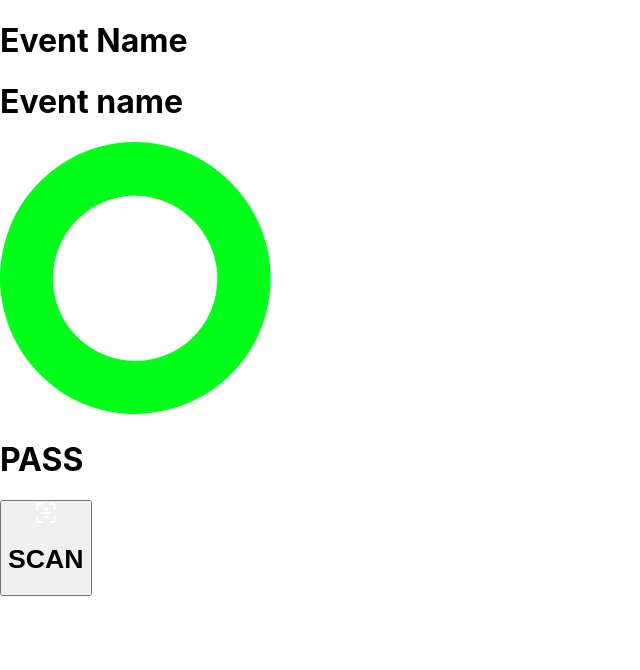
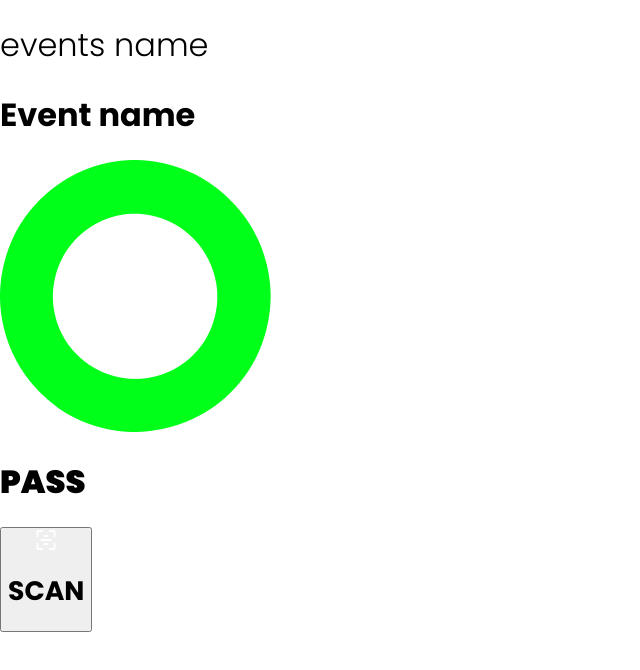
Before and after one commit to veronosmani/zone-club-tickets, a React (Create React App) app: page /valid in a window 1280 px wide. Shown: the top 670 px of the page, without its empty margins (0-640 px from the left). Built offline with nearby package versions, Linux system fonts and the light colour scheme.

Commit message:
modified:   src/TickerScanner/Invalid.jsx 	modified:   src/TickerScanner/Valid.jsx

```diff
--- a/src/TickerScanner/Invalid.jsx
+++ b/src/TickerScanner/Invalid.jsx
@@ -7,14 +7,14 @@ const Valid = () => {
     <div className="max-w-[400px] min-h-screen bg-black flex flex-col items-center mx-auto">
       <div className="relative mt-60">
         <img src={invalidCircle} alt="Valid Circle" className="w-full" />
-        <h1 className="absolute inset-0 flex text-[40px] items-center justify-center text-white font-bold">
+        <h1 className="absolute inset-0 flex text-[35px] items-center justify-center text-white poppins-black">
           INVALID
         </h1>
       </div>
-      <div className="absolute bottom-5 w-[350px] h-[140px] bg-red-600 mx-auto">
+      <div className="absolute bottom-5 w-[350px] h-[140px] bg-red-600 mx-auto rounded-[5px]">
         <button className="flex w-[350px] h-[140px] items-center justify-center space-x-3">
           <img src={scanIcon} />
-          <h1 className="font-bold text-[36px] text-white">SCAN</h1>
+          <h1 className="poppins-bold text-[24px] text-white">SCAN</h1>
         </button>
       </div>
     </div>
--- a/src/TickerScanner/Valid.jsx
+++ b/src/TickerScanner/Valid.jsx
@@ -6,23 +6,23 @@ const Valid = () => {
   return (
     <div className="max-w-[400px] min-h-screen bg-black flex flex-col items-center mx-auto">
       <div className="flex flex-col mt-0 pb-0">
-        <div className="flex mt-14 w-[270px] h-[40] items-center justify-center font-bold text-[24px] mx-auto border border-gray-500 text-white">
-          <h1>Event Name</h1>
+        <div className="flex mt-14 w-[270px] h-[40px] items-center justify-center mx-auto border border-gray-500 ">
+          <h1 className="text-white poppins-light text-[12px] tracking-[0.4rem]">events name</h1>
         </div>
-        <div className="flex w-[270px] h-[120px] items-center justify-center font-bold text-[24px] mx-auto border border-gray-500 text-white">
-          <h1>Event name</h1>
+        <div className="flex w-[270px] h-[120px] items-center justify-center mx-auto border border-gray-500">
+          <h1 className="poppins-bold text-white text-[24px]">Event name</h1>
         </div>
       </div>
       <div className="relative mt-10">
         <img src={validCircle} alt="Valid Circle" className="w-full" />
-        <h1 className="absolute inset-0 flex text-[40px] items-center justify-center text-white font-bold">
+        <h1 className="absolute inset-0 flex text-[40px] items-center justify-center text-white poppins-black">
           PASS
         </h1>
       </div>
-      <div className="absolute bottom-5 w-[350px] h-[140px] bg-red-600 mx-auto">
+      <div className="absolute bottom-5 w-[350px] h-[140px] bg-red-600 mx-auto rounded-[5px]">
         <button className="flex w-[350px] h-[140px] items-center justify-center space-x-3">
           <img src={scanIcon} />
-          <h1 className="font-bold text-[36px] text-white">SCAN</h1>
+          <h1 className="poppins-bold text-[24px] text-white">SCAN</h1>
         </button>
       </div>
     </div>
```
